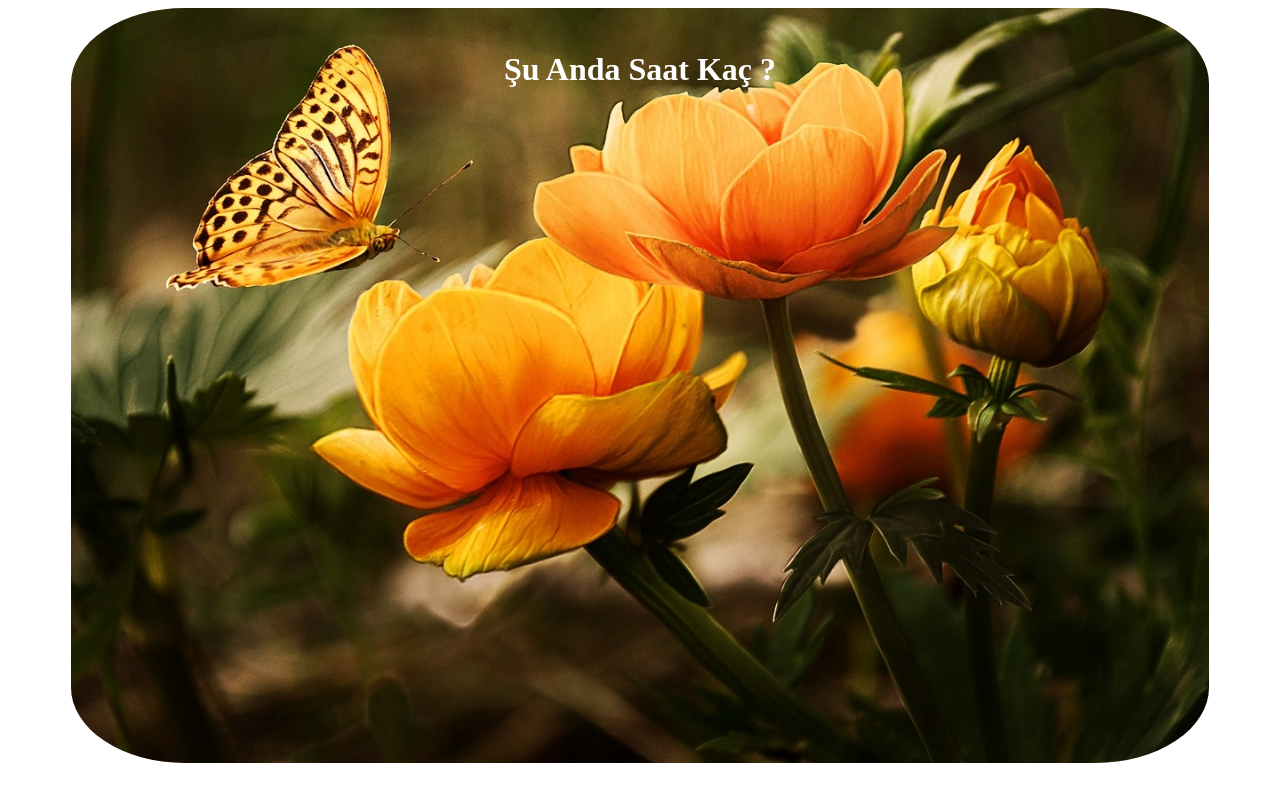
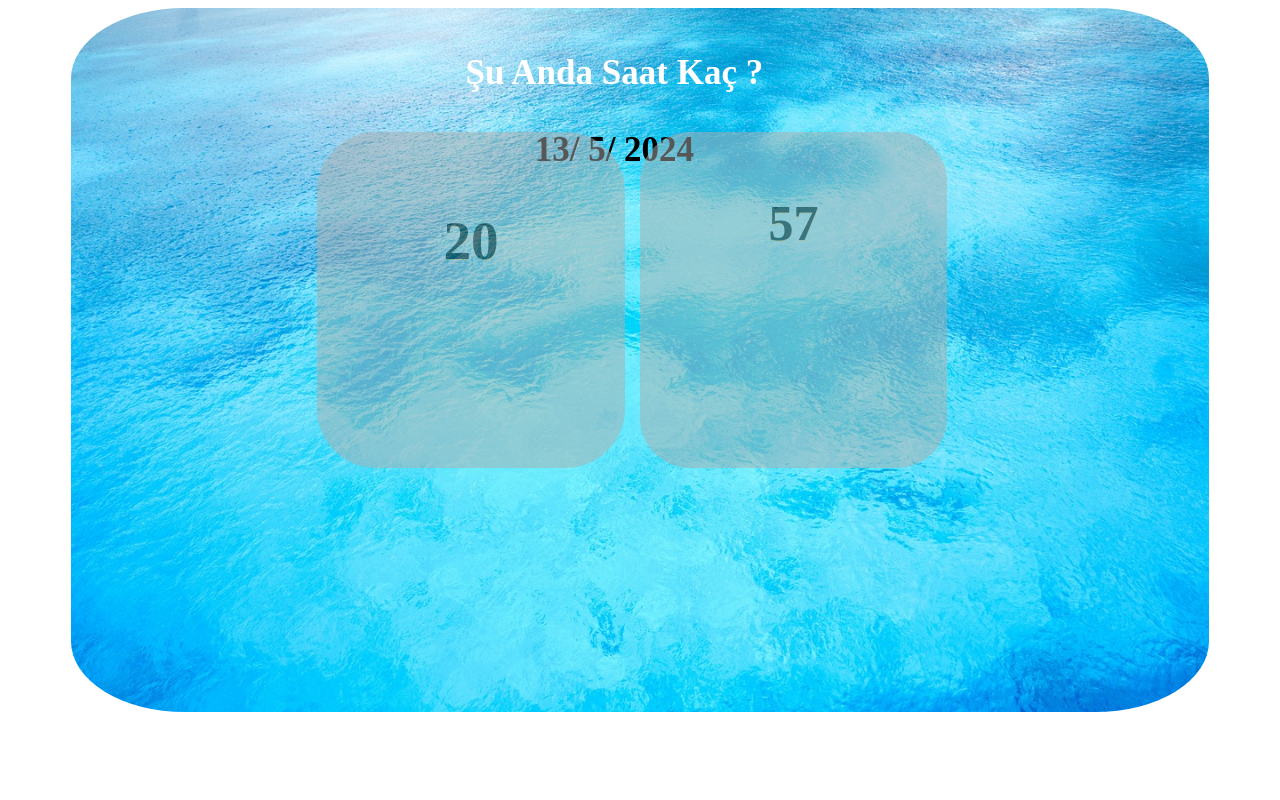
Before and after one commit to ayseguldirenc16/Javascript-Projects-1, a plain HTML site: page index.html in a window 1280 px wide. Drawn offline with Linux system fonts and the light colour scheme.

Commit message:
javascript codes were written and worked smoothly

```diff
--- a/index.css
+++ b/index.css
@@ -28,48 +28,104 @@
  .clock-title {
     position: absolute;
     top: 20px;
-    left: 50%;
+    left: 48%;
     transform: translateX(-50%);
     opacity: 1.5;
     color: white;
+    font-size: 35px;
     padding: 10px;
     border-radius: 5px;
     z-index: 2;
 }
+.clock{
+    position: absolute;
+    z-index: 2;
+    width: 60%;
+    height: 70%;
+    display: flex;
+    flex-direction: row;
+    flex-wrap: wrap;
+    align-items: center;
+    justify-content: space-around;
+    font-size: 30px;
+    font-weight: bold;
+    color: rgb(29, 194, 98);
+    text-shadow: 0px 1px 0px #cc9f52;
 
-/*
-* {
-    box-sizing: border-box;
+    overflow: hidden;
+
 }
+.tamSaat{
+    position: absolute;
+    width: 40%;
+    height: 60%;
+    top: 220px;
+    left: 8%;
+    transform: translateY(-50%);
+    opacity: 0.5;
+    padding: 10px;
+    border-radius: 60px;
+    z-index: 2;
+    border: 2px solid rgb(173, 174, 175);
+    font-size: 50px;
+    color: black;
+    background-color: rgb(173, 174, 175);
+}
+#clock-tam{
 
-body, html {
-    height: 100%;
-    margin: 0;
+   color: black !important;
+    font-weight: bold;
+    font-size: 55px;
+    padding: 10px;
+    text-align: center;
+    align-items: center;
+    justify-content: center;
+    display: flex;
 }
+.dakika{
+    position: absolute;
+    top: 220px;
+    left: 50%;
+    width: 40%;
+    height: 60%;
+    transform: translateY(-50%);
+    opacity: 0.5;
+    padding: 10px;
+    border-radius: 50px;
+    z-index: 2;
+    border: 2px solid rgb(173, 174, 175);
+    background-color: rgb(173, 174, 175);
+    font-size: 50px;
+    color: black;
+    text-align: center;
+    align-items: center;
+    justify-content: center;
 
-.container {
-    display: flex;
-    justify-content: center;
-    align-items: center;
-    height: 100vh;
 }
+#clock-tam{
 
-.bg-img {
-    width: 90%;
-    max-width: 400px;
-    height: auto;
-    display: flex;
-    justify-content: center;
-    align-items: center;
-    border-radius: 10%;
-    overflow: hidden;
-}
-
-.bg-img img {
-    width: 100%;
-    height: 100%;
-    object-fit: cover;
-}
+    color: black !important;
+     font-weight: bold;
+     font-size: 55px;
+     padding: 10px;
+     text-align: center;
+     align-items: center;
+     justify-content: center;
+     display: flex;
 
 
-*/
+
+ }
+#tarih{
+    position: absolute;
+    top: 120px;
+    left: 48%;
+    transform: translateX(-50%);
+    opacity: 1.5;
+    color: rgb(0, 0, 0);
+    font-weight: bold;
+    font-size: 35px;
+    padding: 10px;
+    border-radius: 5px;
+    z-index: 2;
+}
--- a/index.html
+++ b/index.html
@@ -8,15 +8,18 @@
 </head>
 <body>
     <div class="container">
+        <div id="tarih"></div>
         <div class="clock">
-
-            <div id="tarih"></div>
-            <div id="clock-tam"></div>
-            <div id="clock-dakika"></div>
+            <div class="tamSaat">
+                <p id="clock-tam"></p>
+            </div>
+            <div class="dakika">
+                <p id="clock-dakika"></p>
+            </div>
         </div>
         <div id="bg-img">
             <h1 class="clock-title">Şu Anda Saat Kaç ?</h1>
-            <img src="images/3.jpg" alt="">
+            <img src="images/3.jpg" alt="" id="backgorund">
         </div>
     </div>
 
--- a/index.js
+++ b/index.js
@@ -0,0 +1,34 @@
+function dateShow(){
+    const nowDate = new Date();
+    const day = nowDate.getDate();
+    const month = nowDate.getMonth() + 1;
+    const year = nowDate.getFullYear();
+    const hours = nowDate.getHours();
+    const minutes = nowDate.getMinutes();
+
+    const tarih = `${day}/ ${month}/ ${year}`;
+    const saat = `${hours}  `;
+    const dakika = `${minutes} `;
+
+    document.getElementById("tarih").innerHTML = tarih;
+    document.getElementById("clock-tam").innerHTML = saat;
+    document.getElementById("clock-dakika").innerHTML = dakika;
+}
+
+setInterval(dateShow, 1000);
+
+dateShow();
+
+var images = ["images/1.jpg", "images/2.jpg", "images/3.jpg", "images/4.jpg","images/5.jpg"];
+
+function handleImages(){
+    const randomImages = Math.floor(Math.random() * images.length);
+    const secilenImages = images[randomImages];
+    return secilenImages;
+}
+
+window.onload = () =>{
+    const newPicture = document.getElementById("backgorund");
+    const newImage = handleImages();
+    newPicture.src = newImage;
+}
```
